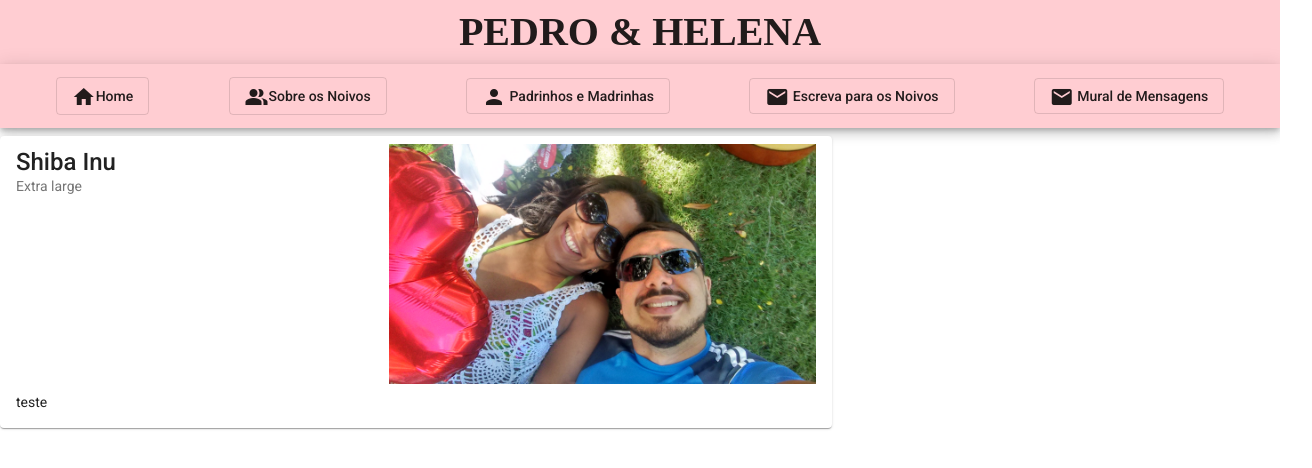
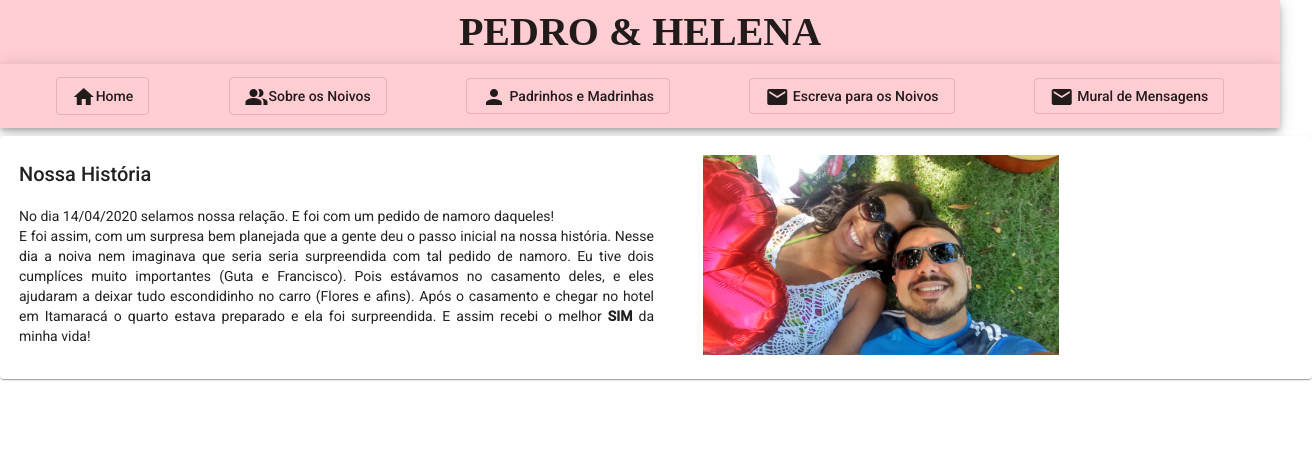
Before and after one commit to pedrolls/app-angular-casamento, an Angular app: page /home/sobre-os-noivos in a window 1280 px wide. Shown: the top 468 px of the page, 1312 px wide, since content can reach past the window. Built offline with nearby package versions, Linux system fonts and the light colour scheme.

Commit message:
Ajuste de pag sobre os noivos

```diff
--- a/src/app/pages/sobre-os-noivos/sobre-os-noivos.component.html
+++ b/src/app/pages/sobre-os-noivos/sobre-os-noivos.component.html
@@ -1,5 +1,42 @@
 <mat-card class="example-card">
-  <mat-card-title-group>
+
+  <table>
+    <tr>
+      <td>
+        <h2>Nossa História</h2>
+        <p style="text-align: justify;">No dia 14/04/2020 selamos nossa relação. E foi com um pedido de namoro daqueles! <br/>
+          E foi assim, com um surpresa bem planejada que a gente deu o passo inicial na nossa história.
+          Nesse dia a noiva nem imaginava que seria seria surpreendida com tal pedido de namoro. Eu tive dois
+          cumplíces muito importantes (Guta e Francisco). Pois estávamos no casamento deles, e eles ajudaram
+          a deixar tudo escondidinho no carro (Flores e afins). Após o casamento e chegar no hotel em Itamaracá
+          o quarto estava preparado e ela foi surpreendida. E assim recebi o melhor <b>SIM</b> da minha vida!
+      </td>
+      <td>
+        <img src="../../../assets/imagnes/IMG_20190414_085611723_HDR.jpg">
+      </td>
+    </tr>
+  </table>
+  <!--
+  <div class="mainDiv">
+    <div class="primeiraDiv">
+      <h1> Nossa História</h1>
+      <p style="text-align: justify;">No dia 14/04/2020 selamos nossa relação. E foi com um pedido de namoro daqueles! <br/>
+          E foi assim, com um surpresa bem planejada que a gente deu o passo inicial na nossa história.
+          Nesse dia a noiva nem imaginava que seria seria surpreendida com tal pedido de namoro. Eu tive dois
+          cumplíces muito importantes (Guta e Francisco). Pois estávamos no casamento deles, e eles ajudaram
+          a deixar tudo escondidinho no carro (Flores e afins). Após o casamento e chegar no hotel em Itamaracá
+          o quarto estava preparado e ela foi surpreendida. E assim recebi o melhor <b>SIM</b> da minha vida!
+      </p>
+    </div>
+    <div class="segundaDiv">
+      <img src="../../../assets/imagnes/IMG_20190414_085611723_HDR.jpg">
+    </div>
+  </div>
+-->
+</mat-card>
+
+<!--
+   <mat-card-title-group>
     <mat-card-title>Shiba Inu</mat-card-title>
     <mat-card-subtitle>Extra large</mat-card-subtitle>
     <img mat-card-xl-image src="../../../assets/imagnes/IMG_20190414_085611723_HDR.jpg" style="width: auto;">
@@ -7,4 +44,4 @@
   <mat-card-content>
     teste
   </mat-card-content>
-</mat-card>
+-->
--- a/src/app/pages/sobre-os-noivos/sobre-os-noivos.component.scss
+++ b/src/app/pages/sobre-os-noivos/sobre-os-noivos.component.scss
@@ -1,5 +1,27 @@
 .example-card {
-  max-width: 800px;
+  width: 100%;
+  height: auto;
   margin-bottom: 8px;
   margin-top: 8px;
 }
+
+table{
+  width: 100%;
+  table-layout: fixed;
+}
+h2 p{
+
+  padding-left: 15px;
+  padding-right: 60px;
+  text-align: justify;
+}
+
+.td{
+  width: 50%;
+}
+
+img{
+  padding-left: 45px;
+  width: 56%;
+  height: auto;
+}
```
Also changed, not shown: src/assets/imagnes/20201114061019_IMG_0545.jpg (added).
